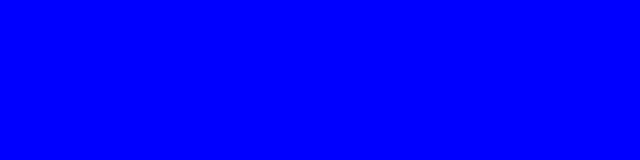
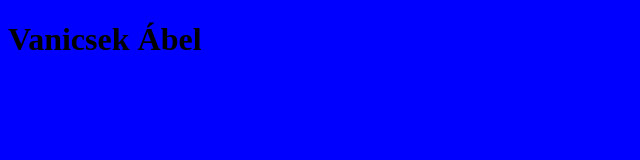
Before and after one commit to WaneeAbbe/0305, a plain HTML site: page index.html in a window 1280 px wide. Shown: the whole page, without its empty margins (0-640 px from the left). Drawn offline with Linux system fonts and the light colour scheme.

Commit message:
Név Hozzáadva

```diff
--- a/index.html
+++ b/index.html
@@ -6,5 +6,6 @@
       <meta name="viewport" content="width=device-width, initial-scale=1.0">
       <link rel="stylesheet" href="index.css">
     <title>Document</title>
+    <H1>Vanicsek Ábel</H1>
   </head>
   <body>
```
